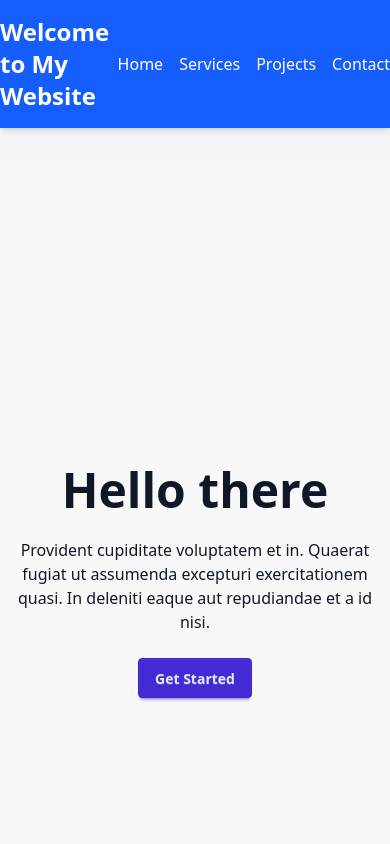
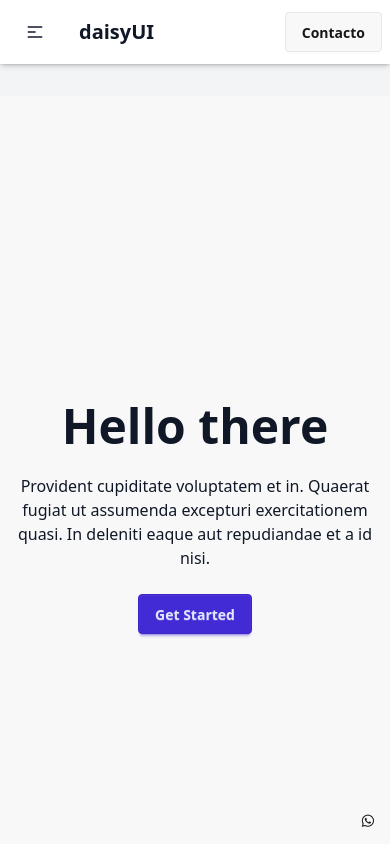
Before and after one commit to diguillindev/diguillin-dev-portafolio, an Astro site: page / in a window 390 px wide. Shown: the top 844 px of the page. Built offline with nearby package versions, Linux system fonts and the light colour scheme; Astro itself is replaced by a stand-in of ours.

Commit message:
wsp button contacto

```diff
--- a/src/components/ContactSection.astro
+++ b/src/components/ContactSection.astro
@@ -2,10 +2,10 @@
 
 
 <section class="hero bg-base-200 min-h-screen" id="contact">
-    <div class="hero-content flex-col lg:flex-row-reverse w-full max-w-5xl mx-auto px-4 py-16">
+    <div class="hero-content flex-col lg:flex-row w-full max-w-5xl mx-auto px-4 py-16">
 
       <!-- Texto descriptivo -->
-      <div class="text-center lg:text-left lg:max-w-md">
+      <div class="text-center lg:text-left lg:max-w-full lg:pr-8">
         <h1 class="text-4xl font-bold mb-4">Contáctame</h1>
         <p class="py-2">
           ¿Tienes un proyecto en mente? ¡Escríbeme y trabajemos juntos para hacerlo realidad!
@@ -40,7 +40,7 @@
               <label class="label w-full">
               <span class="label-text">Mensaje</span>
               </label>
-              <textarea class="textarea textarea-bordered h-32" placeholder="Escribe tu mensaje aquí..." required></textarea>
+              <textarea class="textarea textarea-bordered h-32 w-full" placeholder="Escribe tu mensaje aquí..." required></textarea>
             </div>
 
             <!-- Botón Enviar -->
--- a/src/layouts/BaseLayout.astro
+++ b/src/layouts/BaseLayout.astro
@@ -1,25 +1,67 @@
 ---
-import '../styles/global.css'; // Ensure Tailwind is included in this CSS file
+import "../styles/global.css"; // Ensure Tailwind is included in this CSS file
 ---
 
 <html lang="en" class="bg-gray-100 text-gray-900">
   <head>
     <meta charset="UTF-8" />
     <meta name="viewport" content="width=device-width, initial-scale=1.0" />
+    <link
+      rel="stylesheet"
+      href="https://cdnjs.cloudflare.com/ajax/libs/font-awesome/6.5.0/css/all.min.css "
+    />
     <title>Base Layout</title>
   </head>
   <body class="flex flex-col min-h-screen">
-    <header class="bg-blue-600 text-white py-4 sticky top-0 z-10 shadow-md">
-      <div class="container mx-auto flex justify-between items-center">
-        <h1 class="text-2xl font-bold">Welcome to My Website</h1>
-        <nav>
-          <ul class="flex space-x-4">
+    <header class="sticky top-0 z-10 bg-white shadow-md">
+      <div class="navbar bg-base-100 shadow-sm sticky top-0 z-10 shadow-md">
+        <div class="navbar-start">
+          <div class="dropdown">
+            <div tabindex="0" role="button" class="btn btn-ghost lg:hidden">
+              <svg
+                xmlns="http://www.w3.org/2000/svg"
+                class="h-5 w-5"
+                fill="none"
+                viewBox="0 0 24 24"
+                stroke="currentColor"
+              >
+                <path
+                  stroke-linecap="round"
+                  stroke-linejoin="round"
+                  stroke-width="2"
+                  d="M4 6h16M4 12h8m-8 6h16"></path>
+              </svg>
+            </div>
+            <ul
+              tabindex="0"
+              class="menu menu-xl dropdown-content bg-base-100 rounded-box z-1 mt-3 w-52 p-2 shadow"
+            >
+              <li><a href="#home" class="hover:underline">Home</a></li>
+              <li><a href="#services" class="hover:underline">Servicios</a></li>
+              <li><a href="#projects" class="hover:underline">Proyectos</a></li>
+              <li><a href="#contact" class="hover:underline">Contacto</a></li>
+            </ul>
+          </div>
+          <a class="btn btn-ghost text-xl">daisyUI</a>
+        </div>
+        <div class="navbar-center hidden lg:flex">
+          <ul class="menu menu-horizontal px-1">
             <li><a href="#home" class="hover:underline">Home</a></li>
-            <li><a href="#services" class="hover:underline">Services</a></li>
-            <li><a href="#projects" class="hover:underline">Projects</a></li>
-            <li><a href="#contact" class="hover:underline">Contact</a></li>
+            <li><a href="#services" class="hover:underline">Servicios</a></li>
+            <li><a href="#projects" class="hover:underline">Proyectos</a></li>
+            <li><a href="#contact" class="hover:underline">Contacto</a></li>
           </ul>
-        </nav>
+        </div>
+        <div class="navbar-end">
+          <a
+            href="https://wa.me/56949684270 "
+            class="btn"
+            target="_blank"
+            rel="noopener noreferrer"
+          >
+            <i class="fab fa-whatsapp"></i> Contacto
+          </a>
+        </div>
       </div>
     </header>
     <main class="flex-grow container mx-auto py-8">
```
